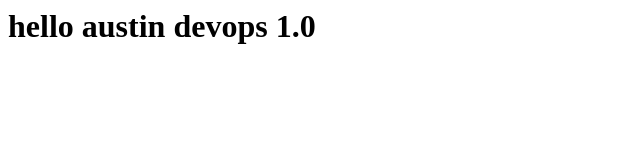
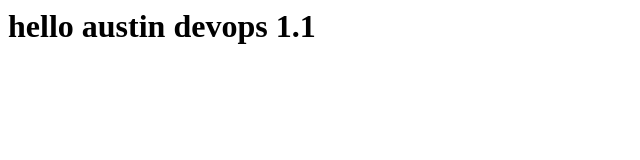
Before and after one commit to revanthreddy/ci-cd-demo, a website: page public/index.html in a window 1280 px wide. Shown: the full height of the page, 0-640 px from the left. Drawn offline with Linux system fonts and the light colour scheme.

Commit message:
Update index.html

```diff
--- a/public/index.html
+++ b/public/index.html
@@ -1 +1 @@
-<h1> hello austin devops 1.0 </h1>
+<h1> hello austin devops 1.1 </h1>
```
